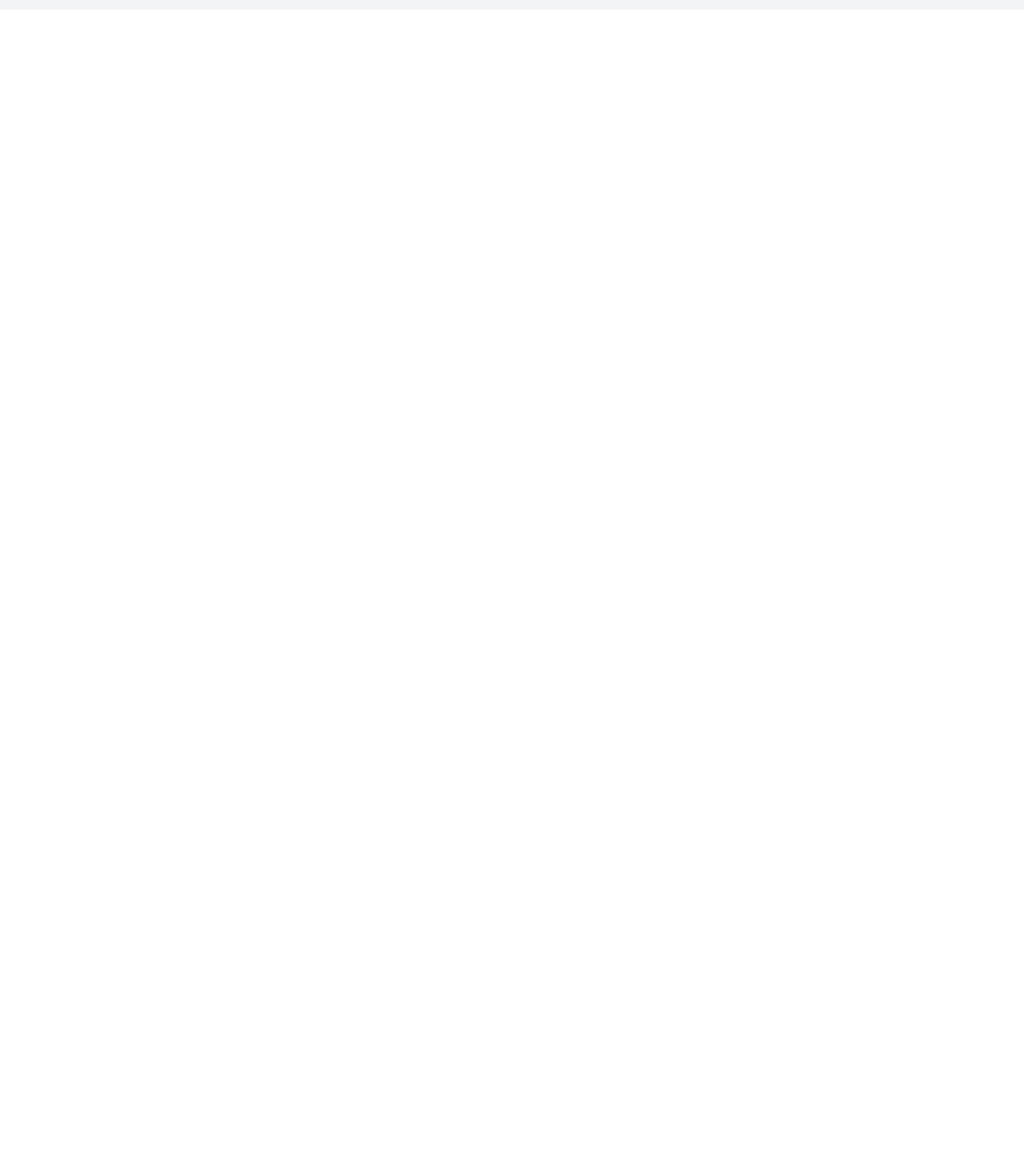
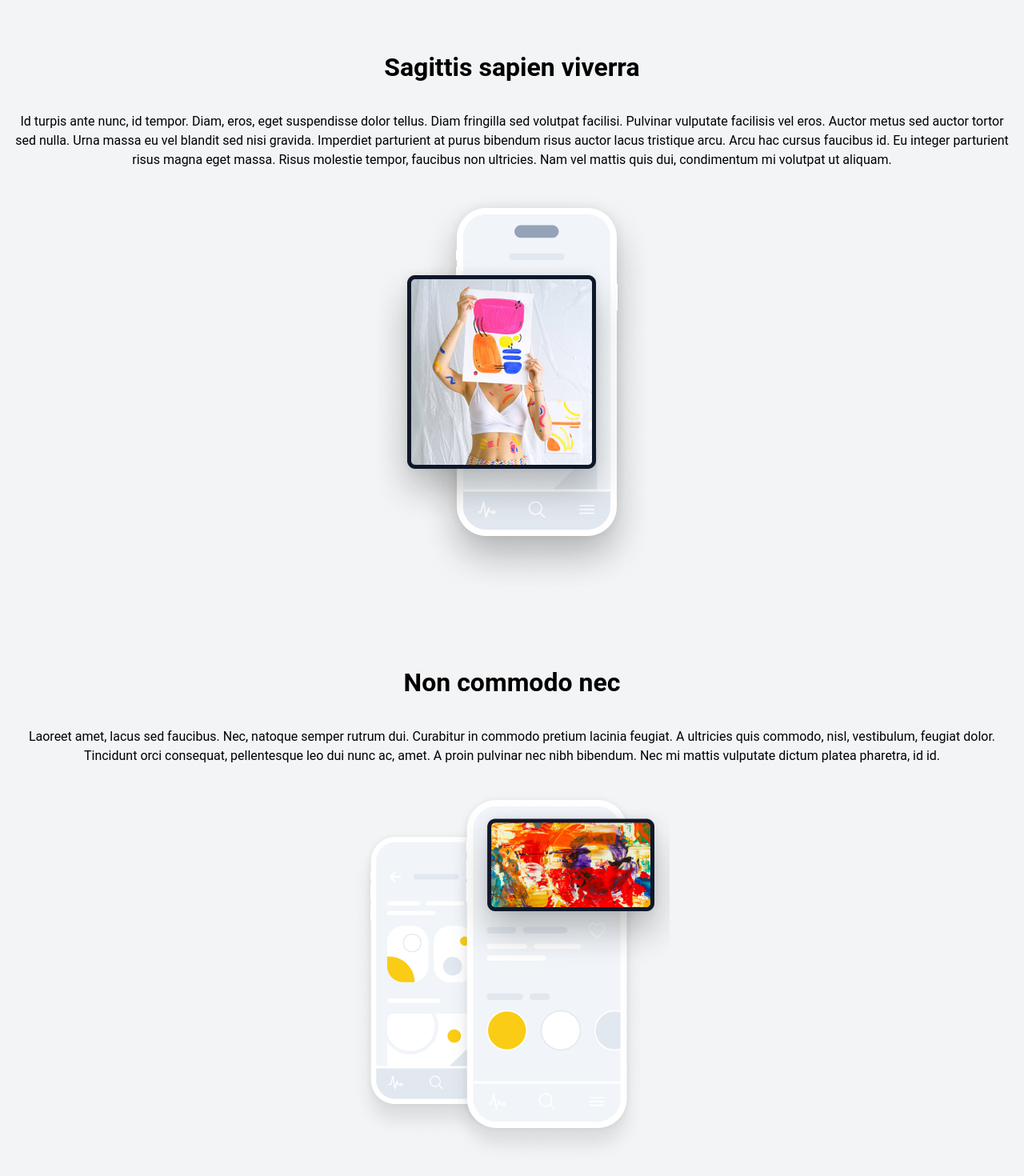
Before and after one commit to BagBear84/react-tailwind-project-2, a React (Create React App) app: page / in a window 1280 px wide. Shown: the part 2307-3777 px from the top of the page at 80% size. Before the commit the page ends 2319 px from the top, so only its background shows below. Built offline with nearby package versions, Linux system fonts and the light colour scheme.

Commit message:
fourth section

```diff
--- a/src/App.jsx
+++ b/src/App.jsx
@@ -18,6 +18,8 @@ import {ReactComponent as PlayeIcon} from './images/player-icon.svg'
 import mobile from './images/Mobile.png'
 import macBook from './images/Macbook.png'
 import tablet from './images/Picture-Tablet.png'
+import artMobile from './images/Col.png'
+import mobiles from './images/ColMobile.png'
 
 function App() {
 
@@ -107,6 +109,28 @@ function App() {
           </div>
         </div>
       </section>
+      <section className='px-4 py-12 space-y-8 bg-gray-100'>
+        <div className='space-y-8'>
+          <p className='font-bold text-[32px]'>Sagittis sapien viverra</p>
+          <p className='text-base'>
+            Id turpis ante nunc, id tempor. Diam, eros, eget suspendisse dolor tellus. Diam fringilla sed volutpat facilisi. Pulvinar vulputate facilisis vel eros. Auctor metus sed auctor tortor sed nulla. Urna massa eu vel blandit sed nisi gravida. Imperdiet parturient at purus bibendum risus auctor lacus tristique arcu. Arcu hac cursus faucibus id. Eu integer parturient risus magna eget massa. Risus molestie tempor, faucibus non ultricies. Nam vel mattis quis dui, condimentum mi volutpat ut aliquam.
+          </p>
+        </div>
+        <div  className='w-fit mx-auto'>
+          <img src={artMobile} alt="" />
+        </div>
+      </section>
+      <section className='px-4 py-12 space-y-8 bg-gray-100'>
+        <div className='space-y-8'>
+          <p className='font-bold text-[32px]'>Non commodo nec</p>
+          <p className='text-base'>
+            Laoreet amet, lacus sed faucibus. Nec, natoque semper rutrum dui. Curabitur in commodo pretium lacinia feugiat. A ultricies quis commodo, nisl, vestibulum, feugiat dolor. Tincidunt orci consequat, pellentesque leo dui nunc ac, amet. A proin pulvinar nec nibh bibendum. Nec mi mattis vulputate dictum platea pharetra, id id.
+          </p>
+        </div>
+        <div  className='w-fit mx-auto'>
+          <img src={mobiles} alt="" />
+        </div>
+      </section>
     </div>
   );
 }
```
Also changed, not shown: src/images/Col.png (added), src/images/ColMobile.png (added).
